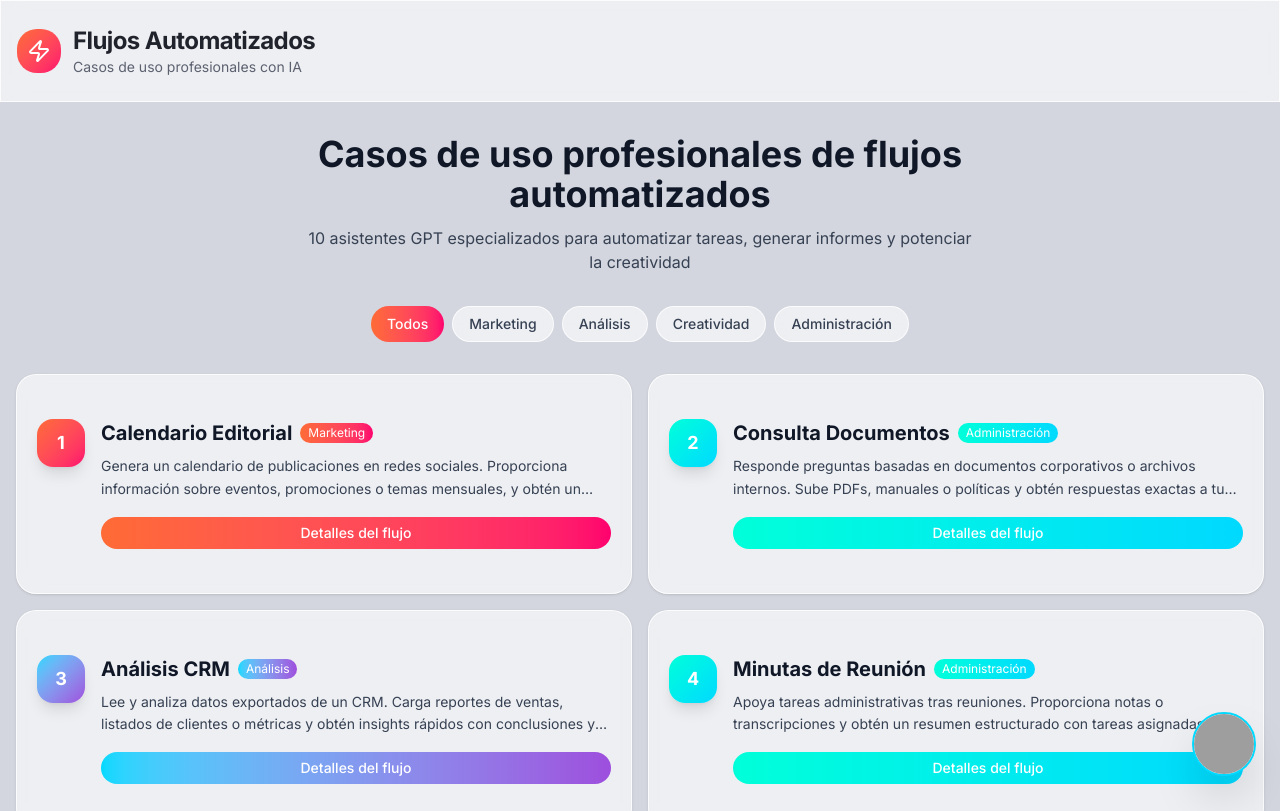
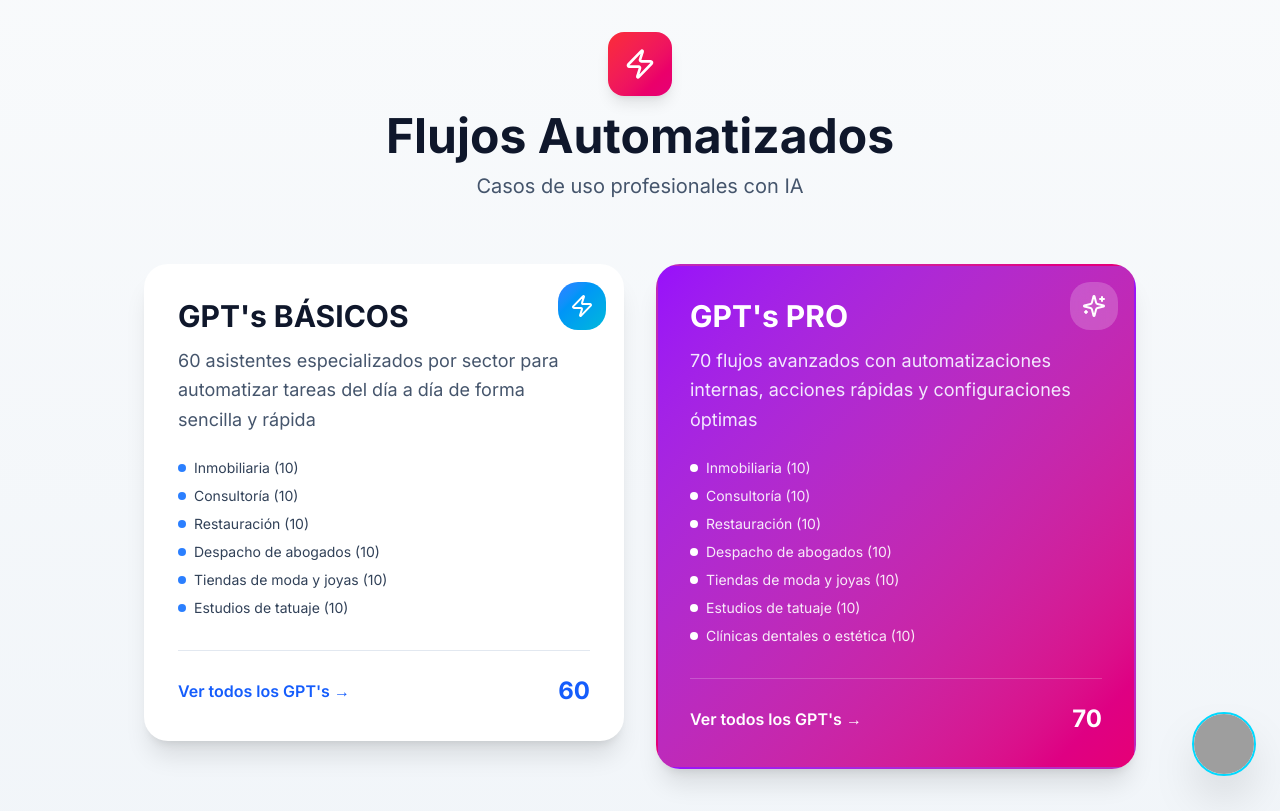
Before and after one commit to uptobe8/Casos-de-uso-de-flujos-automatizados-profesionales, a Next.js app: page / in a window 1280 px wide. Shown: the top 811 px of the page. Built offline with nearby package versions, Linux system fonts and the light colour scheme; grey boxes are pictures that could not be loaded.

Commit message:
Create new home page with Básicos and Pro sections

```diff
--- a/app/page.tsx
+++ b/app/page.tsx
@@ -1,18 +1,164 @@
 "use client"
 
-import { useState } from "react"
-import { FlowsGuide } from "@/components/flows-guide"
+import Link from "next/link"
 import { AnimatedAvatar } from "@/components/animated-avatar"
 import { AiChat } from "@/components/ai-chat"
+import { useState } from "react"
+import { Zap, Sparkles } from "lucide-react"
 
 export default function Home() {
   const [isChatActive, setIsChatActive] = useState(false)
 
   return (
-    <>
-      <FlowsGuide />
-      <AnimatedAvatar isChatActive={isChatActive} onAvatarClick={() => setIsChatActive(true)} />
+    <main className="min-h-screen bg-gradient-to-b from-slate-50 to-slate-100">
+      <AnimatedAvatar
+        isChatActive={isChatActive}
+        onAvatarClick={() => setIsChatActive(!isChatActive)}
+      />
       <AiChat isOpen={isChatActive} onClose={() => setIsChatActive(false)} />
-    </>
+
+      {/* Header */}
+      <div className="container mx-auto px-4 pt-8 pb-4 text-center">
+        <div className="flex items-center justify-center gap-3 mb-4">
+          <div className="w-16 h-16 bg-gradient-to-br from-red-500 to-pink-600 rounded-2xl flex items-center justify-center shadow-lg">
+            <Zap className="w-8 h-8 text-white" />
+          </div>
+        </div>
+        <h1 className="text-4xl md:text-5xl font-bold text-slate-900 mb-3">
+          Flujos Automatizados
+        </h1>
+        <p className="text-lg md:text-xl text-slate-600 max-w-2xl mx-auto">
+          Casos de uso profesionales con IA
+        </p>
+      </div>
+
+      {/* Main Selection Cards */}
+      <div className="container mx-auto px-4 py-12 max-w-5xl">
+        <div className="grid md:grid-cols-2 gap-8">
+          {/* GPT's BÁSICOS */}
+          <Link href="/basicos">
+            <div className="group relative bg-white rounded-3xl p-8 shadow-xl hover:shadow-2xl transition-all duration-300 cursor-pointer border-2 border-transparent hover:border-blue-500">
+              <div className="absolute top-4 right-4">
+                <div className="w-12 h-12 bg-gradient-to-br from-blue-500 to-cyan-500 rounded-xl flex items-center justify-center">
+                  <Zap className="w-6 h-6 text-white" />
+                </div>
+              </div>
+
+              <div className="mb-6">
+                <h2 className="text-3xl font-bold text-slate-900 mb-3 group-hover:text-blue-600 transition-colors">
+                  GPT's BÁSICOS
+                </h2>
+                <p className="text-slate-600 text-lg leading-relaxed">
+                  60 asistentes especializados por sector para automatizar tareas del día a día de forma sencilla y rápida
+                </p>
+              </div>
+
+              <div className="space-y-2">
+                <div className="flex items-center gap-2 text-sm text-slate-700">
+                  <div className="w-2 h-2 bg-blue-500 rounded-full"></div>
+                  <span>Inmobiliaria (10)</span>
+                </div>
+                <div className="flex items-center gap-2 text-sm text-slate-700">
+                  <div className="w-2 h-2 bg-blue-500 rounded-full"></div>
+                  <span>Consultoría (10)</span>
+                </div>
+                <div className="flex items-center gap-2 text-sm text-slate-700">
+                  <div className="w-2 h-2 bg-blue-500 rounded-full"></div>
+                  <span>Restauración (10)</span>
+                </div>
+                <div className="flex items-center gap-2 text-sm text-slate-700">
+                  <div className="w-2 h-2 bg-blue-500 rounded-full"></div>
+                  <span>Despacho de abogados (10)</span>
+                </div>
+                <div className="flex items-center gap-2 text-sm text-slate-700">
+                  <div className="w-2 h-2 bg-blue-500 rounded-full"></div>
+                  <span>Tiendas de moda y joyas (10)</span>
+                </div>
+                <div className="flex items-center gap-2 text-sm text-slate-700">
+                  <div className="w-2 h-2 bg-blue-500 rounded-full"></div>
+                  <span>Estudios de tatuaje (10)</span>
+                </div>
+              </div>
+
+              <div className="mt-8 pt-6 border-t border-slate-200">
+                <div className="flex items-center justify-between">
+                  <span className="text-blue-600 font-semibold group-hover:translate-x-2 transition-transform">
+                    Ver todos los GPT's →
+                  </span>
+                  <span className="text-2xl font-bold text-blue-600">60</span>
+                </div>
+              </div>
+            </div>
+          </Link>
+
+          {/* GPT's PRO */}
+          <Link href="/pro">
+            <div className="group relative bg-gradient-to-br from-purple-600 to-pink-600 rounded-3xl p-8 shadow-xl hover:shadow-2xl transition-all duration-300 cursor-pointer border-2 border-transparent hover:border-purple-400">
+              <div className="absolute top-4 right-4">
+                <div className="w-12 h-12 bg-white/20 backdrop-blur rounded-xl flex items-center justify-center">
+                  <Sparkles className="w-6 h-6 text-white" />
+                </div>
+              </div>
+
+              <div className="mb-6">
+                <h2 className="text-3xl font-bold text-white mb-3 group-hover:scale-105 transition-transform">
+                  GPT's PRO
+                </h2>
+                <p className="text-purple-100 text-lg leading-relaxed">
+                  70 flujos avanzados con automatizaciones internas, acciones rápidas y configuraciones óptimas
+                </p>
+              </div>
+
+              <div className="space-y-2">
+                <div className="flex items-center gap-2 text-sm text-white/90">
+                  <div className="w-2 h-2 bg-white rounded-full"></div>
+                  <span>Inmobiliaria (10)</span>
+                </div>
+                <div className="flex items-center gap-2 text-sm text-white/90">
+                  <div className="w-2 h-2 bg-white rounded-full"></div>
+                  <span>Consultoría (10)</span>
+                </div>
+                <div className="flex items-center gap-2 text-sm text-white/90">
+                  <div className="w-2 h-2 bg-white rounded-full"></div>
+                  <span>Restauración (10)</span>
+                </div>
+                <div className="flex items-center gap-2 text-sm text-white/90">
+                  <div className="w-2 h-2 bg-white rounded-full"></div>
+                  <span>Despacho de abogados (10)</span>
+                </div>
+                <div className="flex items-center gap-2 text-sm text-white/90">
+                  <div className="w-2 h-2 bg-white rounded-full"></div>
+                  <span>Tiendas de moda y joyas (10)</span>
+                </div>
+                <div className="flex items-center gap-2 text-sm text-white/90">
+                  <div className="w-2 h-2 bg-white rounded-full"></div>
+                  <span>Estudios de tatuaje (10)</span>
+                </div>
+                <div className="flex items-center gap-2 text-sm text-white/90">
+                  <div className="w-2 h-2 bg-white rounded-full"></div>
+                  <span>Clínicas dentales o estética (10)</span>
+                </div>
+              </div>
+
+              <div className="mt-8 pt-6 border-t border-white/20">
+                <div className="flex items-center justify-between">
+                  <span className="text-white font-semibold group-hover:translate-x-2 transition-transform">
+                    Ver todos los GPT's →
+                  </span>
+                  <span className="text-2xl font-bold text-white">70</span>
+                </div>
+              </div>
+            </div>
+          </Link>
+        </div>
+      </div>
+
+      {/* Footer */}
+      <div className="container mx-auto px-4 py-8 text-center">
+        <p className="text-slate-600">
+          Flujos automatizados basados en mejores prácticas de IA generativa.
+        </p>
+      </div>
+    </main>
   )
 }
```
